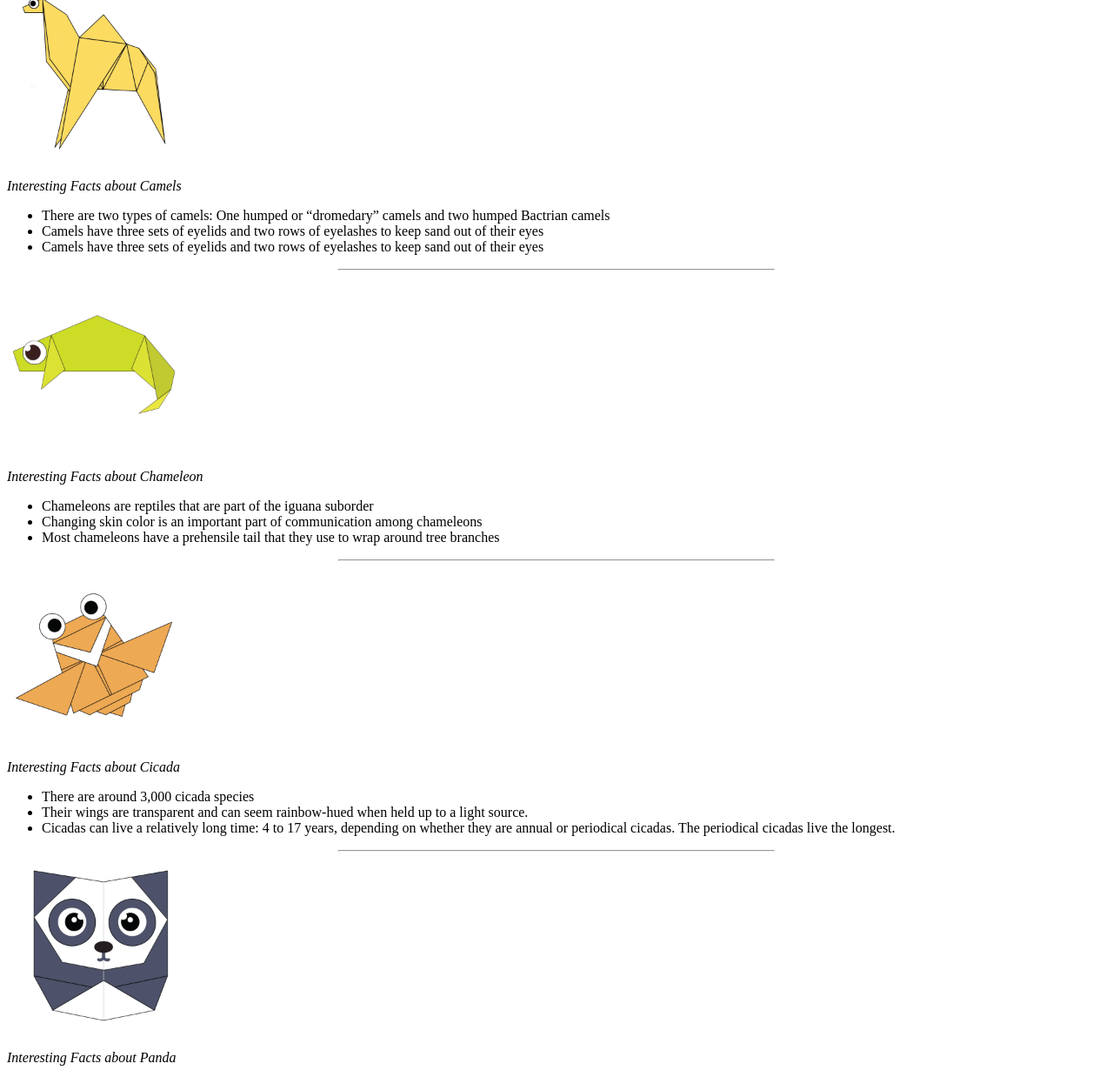
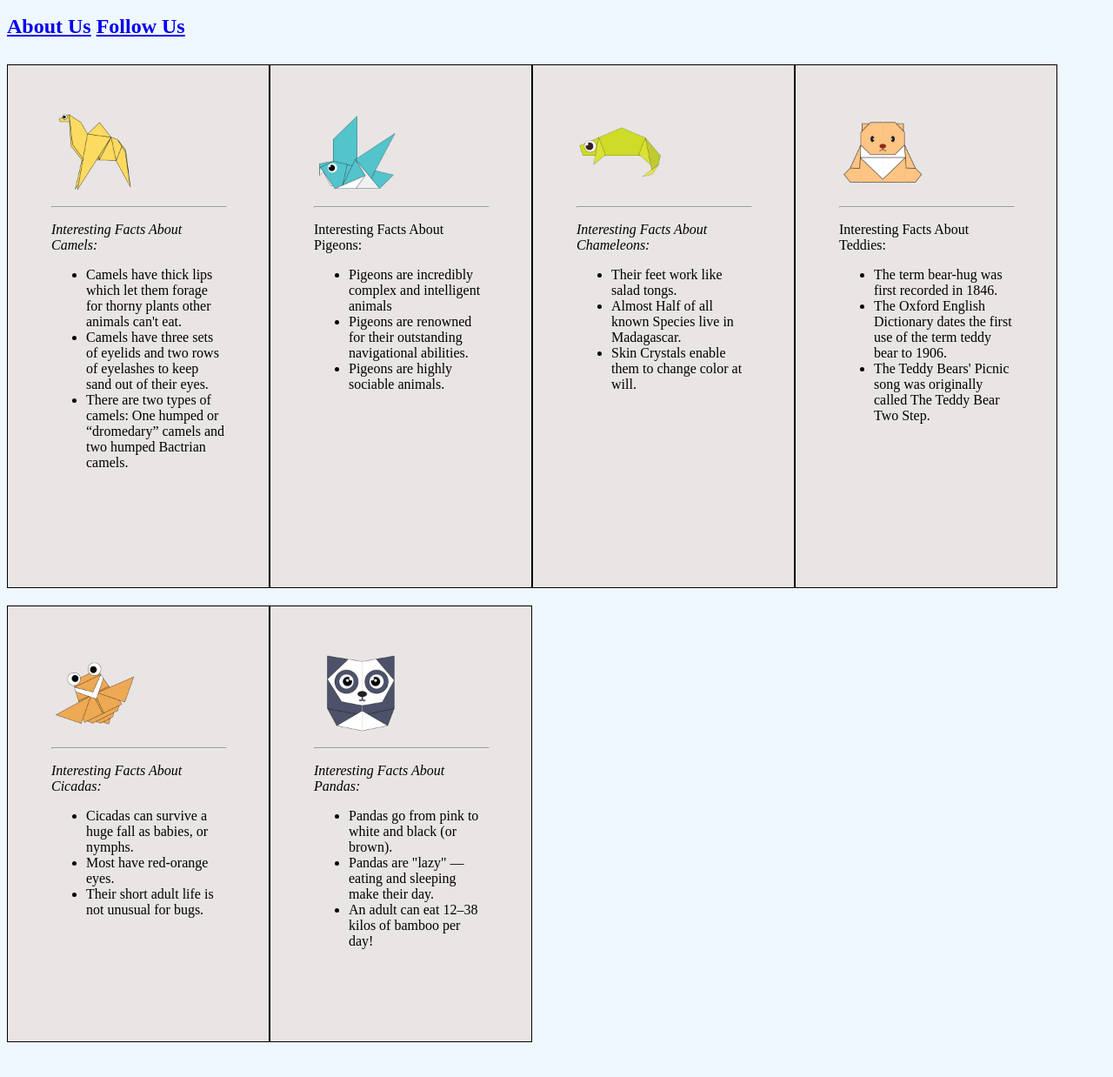
Before and after one commit to OakDiamond/Origami-Designs, a plain HTML site: page index.html in a window 1280 px wide. Shown: the part 131-1369 px from the top of the page at 87% size. After the commit the page ends 1347 px from the top, so only its background shows below. Drawn offline with Linux system fonts and the light colour scheme.

Commit message:
Add files via upload

```diff
--- a/index.html
+++ b/index.html
@@ -1,28 +1,95 @@
-<!Doctype HTML>
+
+<!DOCTYPE html>
 <html>
+
 <head>
-    <title>Origami Designs</title></head>
-<body>
-  <h1>Origami Designs</h1>
-  <a href="aboutus.html" >About Us </a>
-  <a href="followus.html" >Follow Us</a>
+  <title>Origami Designs</title>
 
-  <hr width =500px > <a href="http://origami.me/camel/"> <img src="camel.png" width="200px" height="200px"></a><p><i>
-    Interesting Facts about Camels</i></p> <ul> <li>There are two types of camels: One humped or “dromedary” camels and two humped Bactrian camels</li> <li>Camels have three sets of eyelids and two rows of eyelashes to keep sand out of their eyes</li>
-  <li>Camels have three sets of eyelids and two rows of eyelashes to keep sand out of their eyes</li> </ul> <hr width =500px > <a href="http://origami.me/Chameleon/"> <img src="chameleon.png" width="200px" height="200px"></a><p><i>
-      Interesting Facts about Chameleon</i></p> <ul> <li>Chameleons are reptiles that are part of the iguana suborder</li> <li>Changing skin color is an important part of communication among chameleons</li>
-    <li>Most chameleons have a prehensile tail that they use to wrap around tree branches</li> </ul>
-    <hr width =500px > <a href="http://origami.me/Cicada/"> <img src="cicada.png" width="200px" height="200px"></a><p><i>
-      Interesting Facts about Cicada</i></p> <ul> <li>There are around 3,000 cicada species</li> <li>Their wings are transparent and can seem rainbow-hued when held up to a light source.</li>
-    <li>Cicadas can live a relatively long time: 4 to 17 years, depending on whether they are annual or periodical cicadas. The periodical cicadas live the longest.</li> </ul>
-    <hr width =500px > <a href="http://origami.me/Panda/"> <img src="panda.png" width="200px" height="200px"></a><p><i>
-      Interesting Facts about Panda</i></p> <ul> <li>High in dense bamboo forests in the misty, rainy mountains of southwestern China lives one of the world's rarest mammals: the giant panda, also called the panda.</li> <li>Pandas eat almost nothing but bamboo shoots and leaves. Occasionally they eat other vegetation, fish, or small animals, but bamboo accounts for 99 percent of their diets.The reason: They digest only about a fifth of what they eat. Overall, bamboo is not very nutritious. To stay healthy, they have to eat a lot—up to 15 percent of their body weight in 12 hours—so they eat fast.</li>
-    <li> Pandas eat fast, they eat a lot, and they spend about 12 hours a day doing it.</li> </ul>
-    <hr width =500px > <a href="http://origami.me/Pigeon/"> <img src="pigeon.png" width="200px" height="200px"></a><p><i>
-      Interesting Facts about Pigeon</i></p> <ul> <li>Pigeons have lived alongside man for thousands of years with the first images of pigeons being found by archaeologists in Mesopotamia (modern Iraq) and dating back to 3000BC.</li> <li>In modern times the pigeon has been used to great effect during wartime. In both the First and Second World Wars the pigeon saved hundreds of thousands of human lives by carrying messages across enemy lines. </li>
-    <li> The earliest large-scale communication network using pigeons as messengers was established in Syria and Persia around the 5th century BC.</li> </ul>
-    <hr width =500px > <a href="http://origami.me/teddy/"> <img src="teddy.png" width="200px" height="200px"></a><p><i>
-      Interesting Facts about Teddy</i></p> <ul> <li>Teddy bears got their name from the story that Teddy Roosevelt refused to shoot a bear cub while on a hunting trip in 1902.</li> <li>The first toy stuffed bear was created by German toymaker Margarete Steiff.She created a soft plush with movable arms and legs and a friendly face after taking her nephew to the zoo in 1903 </li>
-    <li> The Oxford English Dictionary dates the first use of the term teddy bear to 1906.</li> </ul>
-</body>
-</html>
+  <link rel="stylesheet" type="text/css" href="style.css"/>
+</head>
+
+<body style="background-color: #F0F8FF;">
+
+  <div class="head">
+    <font color = "blue">
+      <h1><b><u><center>Origami Designs</center></u></b></h1>
+    </font>
+    <center><p>Click on the images to know how to make them !</p></center>
+  </div>
+
+
+
+  <div class="menu">
+    <h2> <a href="about.html">About Us</a>
+    <a href="followus.html">Follow Us</a></h2>
+  </div>
+
+  <div class="grid">
+    <div class="camel">
+      <a href="http://origami.me/camel" target="_blank"><img src="camel.png" width=100 height=100></a>
+      <hr width = 200px>
+      <p><i>Interesting Facts About Camels:</i></p>
+      <ul>
+        <li> Camels have thick lips which let them forage for thorny plants other animals can't eat.<br></li>
+          <li> Camels have three sets of eyelids and two rows of eyelashes to keep sand out of their eyes.<br></li>
+          <li>There are two types of camels: One humped or “dromedary” camels and two humped Bactrian camels.</li>
+      </ul>
+    </div>
+
+    <div class="pigeon">
+      <a href="http://origami.me/pigeon" target="_blank"><img src="pigeon.png" width=100 height=100></a>
+      <hr width = 200px>
+      <p>Interesting Facts About Pigeons:</p>
+      <ul>
+        <li>Pigeons are incredibly complex and intelligent animals</li>
+        <li>Pigeons are renowned for their outstanding navigational abilities.</li>
+        <li>Pigeons are highly sociable animals.</li>
+      </ul>
+    </div>
+
+    <div class="chameleon">
+      <a href="http://origami.me/chameleon" target="_blank"><img src="chameleon.png" width=100
+          height=100></a>
+          <hr width = 200px>
+      <p><i>Interesting Facts About Chameleons:</i></p>
+      <ul>
+        <li> Their feet work like salad tongs.<br></li>
+      <li> Almost Half of all known Species live in Madagascar.<br></li>
+        <li>Skin Crystals enable them to change color at will.</li>
+      </ul>
+    </div>
+
+    <div class="teddy">
+      <a href="http://origami.me/teddy-bear" target="_blank"><img src="teddy.png" width=100 height=100></a>
+      <hr width = 200px>
+      <p>Interesting Facts About Teddies:</p>
+      <ul>
+        <li> The term bear-hug was first recorded in 1846.<br></li>
+      <li> The Oxford English Dictionary dates the first use of the term teddy bear to 1906.<br></li>
+        <li>The Teddy Bears' Picnic song was originally called The Teddy Bear Two Step.</li>
+      </ul>
+    </div>
+
+    <div class="cicada">
+      <a href="http://origami.me/flying-cicada" target="_blank"><img src="cicada.png" width=100
+          height=100></a>
+          <hr width = 200px>
+      <p><i>Interesting Facts About Cicadas:</i></p>
+      <ul>
+        <li> Cicadas can survive a huge fall as babies, or nymphs.<br></li>
+      <li> Most have red-orange eyes.<br></li>
+        <li>Their short adult life is not unusual for bugs.</li>
+      </ul>
+    </div>
+
+    <div class="panda">
+      <a href="http://origami.me/panda" target="_blank"><img src="panda.png" width=100 height=100></a>
+      <hr width = 200px>
+      <p><i>Interesting Facts About Pandas:</i></p>
+      <ul>
+        <li> Pandas go from pink to white and black (or brown).<br></li>
+      <li> Pandas are "lazy" — eating and sleeping make their day.<br></li>
+        <li>An adult can eat 12–38 kilos of bamboo per day!</li>
+      </ul>
+    </div>
+    </html>
--- /dev/null
+++ b/style.css
@@ -0,0 +1,78 @@
+.head{
+
+    background-color:white;
+    border:solid;
+     }
+
+
+
+  .grid {
+    background: darkred;
+    background-color: #F0F8FF;
+    display: flex;
+    justify-content: last baseline;
+    flex-direction: row;
+    text-align: left;
+    flex-wrap: wrap;
+  }
+
+  .camel {
+    border: 1px solid black;
+    margin-top: 10px;
+    margin-bottom: 10px;
+    width: 200px;
+    height: 500px;
+    padding: 50px;
+    background-color:#E8E5E4;
+  }
+
+
+  .chameleon {
+    border: 1px solid black;
+    margin-top: 10px;
+    margin-bottom: 10px;
+    width: 200px;
+    height: 500px;
+    padding: 50px;
+    background-color:#E8E5E4;
+  }
+
+  .cicada {
+    border: 1px solid black;
+    margin-top: 10px;
+    margin-bottom: 10px;
+    width: 200px;
+    height: 400px;
+    padding: 50px;
+    background-color:#E8E5E4;
+  }
+
+  .panda {
+    border: 1px solid black;
+    margin-top: 10px;
+    margin-bottom: 10px;
+    width: 200px;
+    height: 400px;
+    padding: 50px;
+    background-color:#E8E5E4;
+  }
+
+  .pigeon {
+    border: 1px solid black;
+    margin-top: 10px;
+    margin-bottom: 10px;
+    width: 200px;
+    height: 500px;
+    padding: 50px;
+    background-color:#E8E5E4;
+  }
+
+  .teddy {
+    border: 1px solid black;
+    margin-top: 10px;
+    margin-bottom: 10px;
+    width: 200px;
+    height: 500px;
+    padding: 50px;
+    background-color:#E8E5E4;
+  }
```
Also changed, not shown: aboutus.html (+1 -1 lines).
